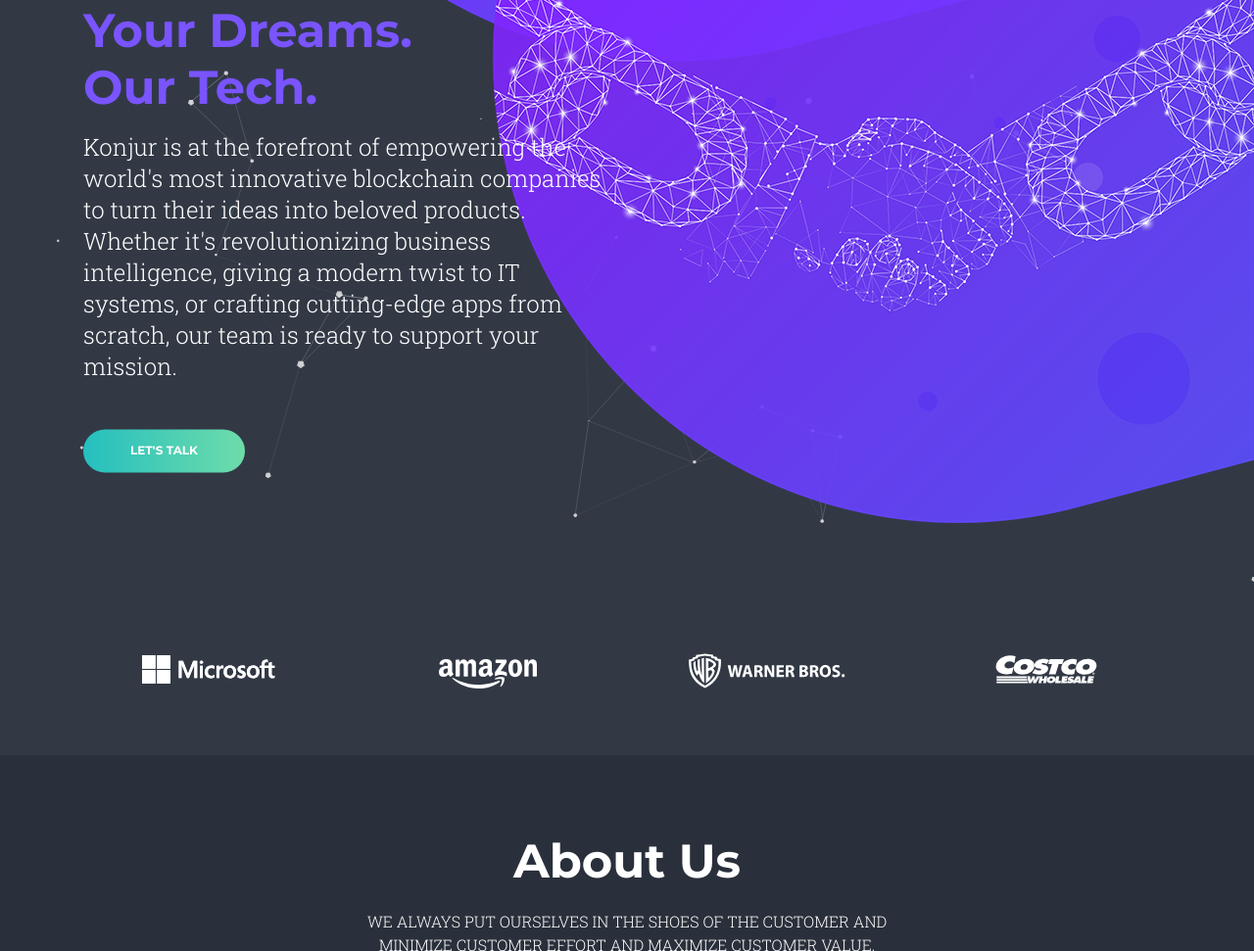
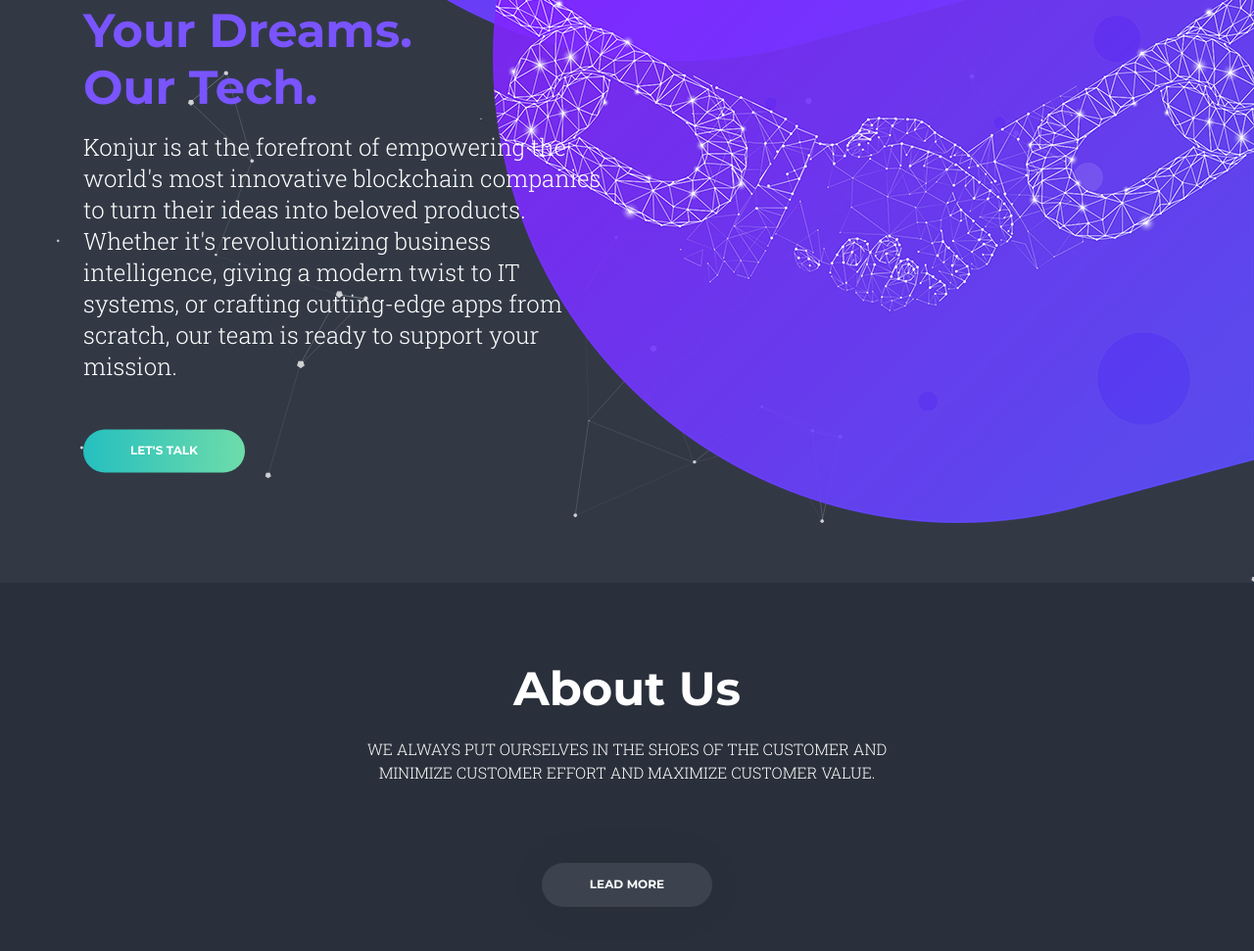
Before and after one commit to Unicorn8080/konjur, a plain HTML site: page index.html in a window 1280 px wide. Shown: the part 205-1176 px from the top of the page at 98% size. Drawn offline with nearby package versions, Linux system fonts and the light colour scheme.

Commit message:
fix: delete company logos

```diff
--- a/index.html
+++ b/index.html
@@ -137,7 +137,7 @@
 <!--banner end-->
 
 <!--partner section start-->
-<section class="section-gap-sm">
+<!-- <section class="section-gap-sm">
     <div class="container">
         <div class="row text-center">
             <div class="col-sm col-6">
@@ -149,13 +149,13 @@
                 <div class="partner-brand">
                     <img src="assets/img/amazon.svg" alt="">
                 </div>
-            </div>
+            </div> -->
             <!-- <div class="col-sm col-6">
                 <div class="partner-brand">
                     <img src="assets/img/makeen.svg" alt="">
                 </div>
             </div> -->
-            <div class="col-sm col-6">
+            <!-- <div class="col-sm col-6">
                 <div class="partner-brand">
                     <img src="assets/img/warnerbros.svg" alt="">
                 </div>
@@ -167,7 +167,7 @@
             </div>
         </div>
     </div>
-</section>
+</section> -->
 <!--partner section end-->
 
 <!--section start-->
```
